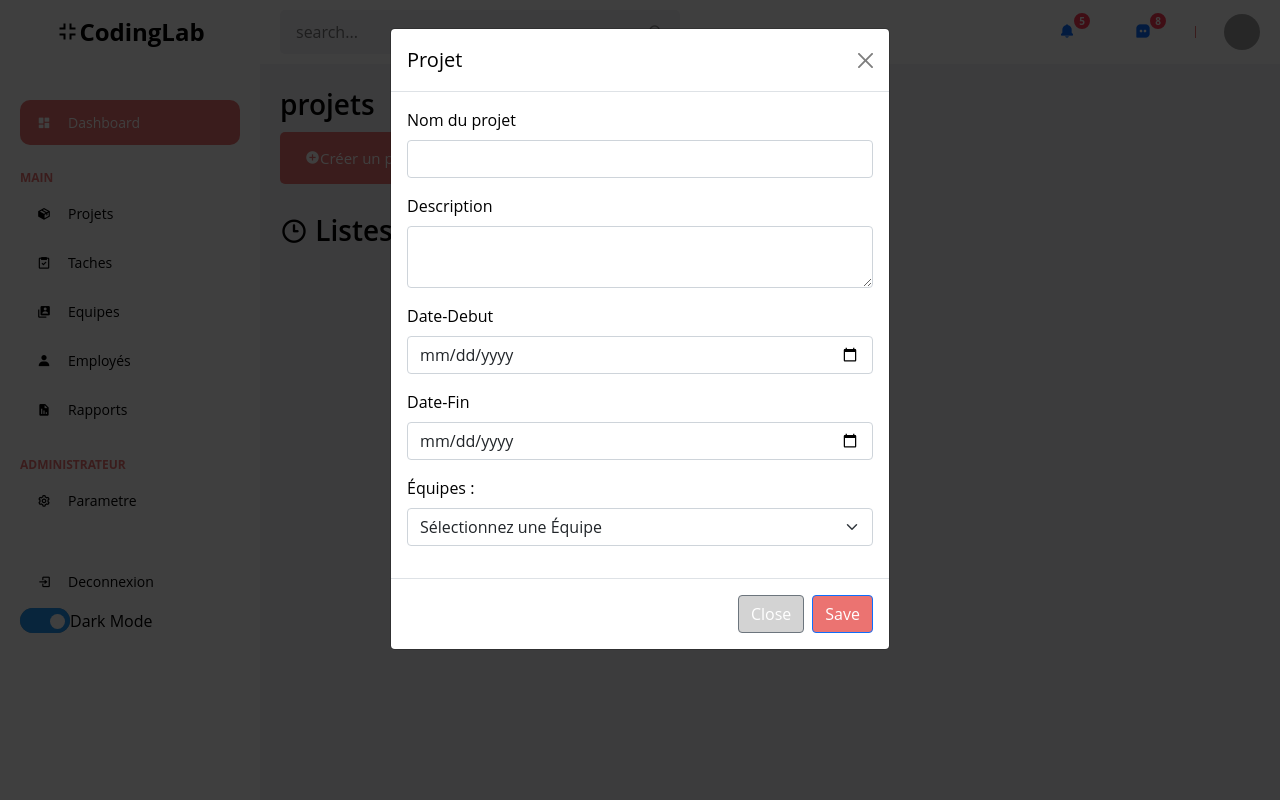
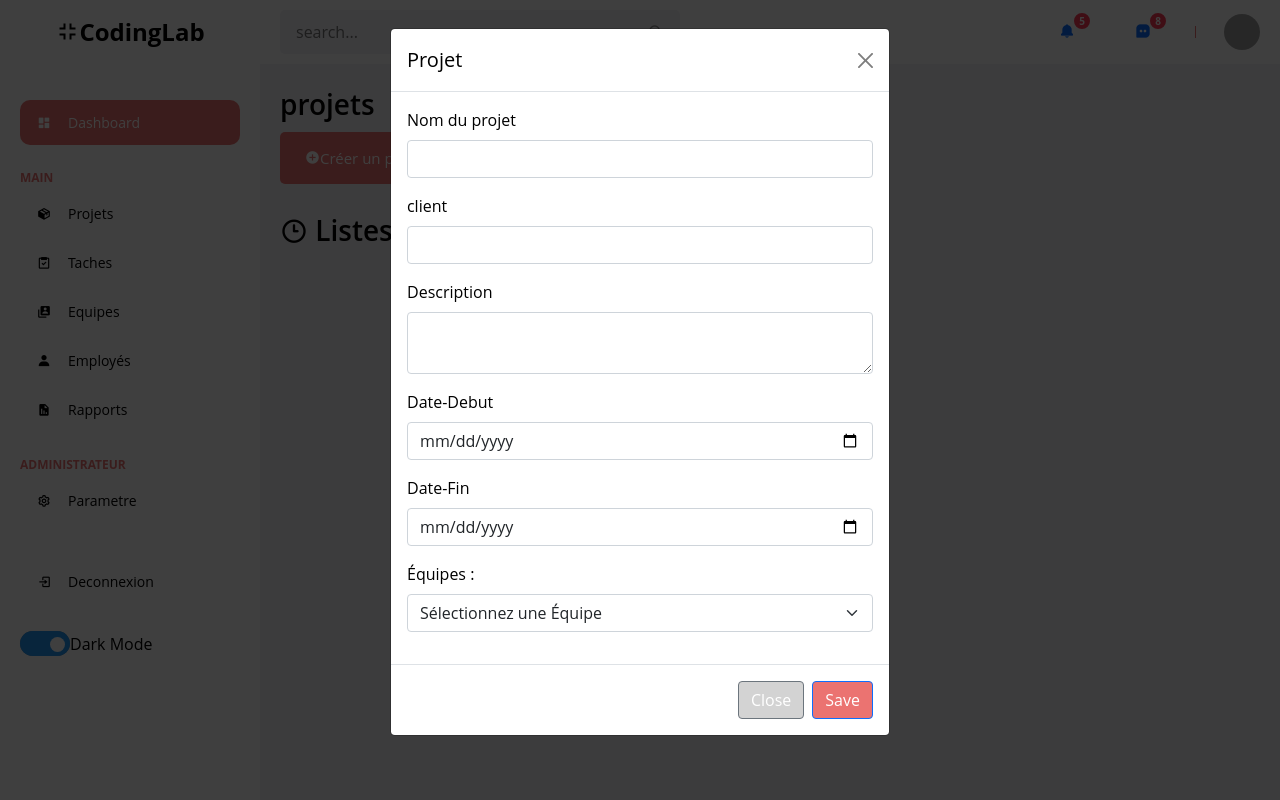
Before and after one commit to MANUELA237/ProjetTracking, a Python web app: template app/templates/projet.html in a window 1280 px wide, after a click on "Créer un projet". Run offline with Jinja, Linux system fonts and the light colour scheme; the template is opened without the code that fills it, so the values that code supplies are empty; some libraries are stand-ins or nearby versions; grey boxes are pictures that could not be loaded.

Commit message:
recuperation des infos a la base de données pour afficher a l ecran

```diff
--- a/app/models.py
+++ b/app/models.py
@@ -18,6 +18,7 @@ class Projet(db.Model):
     date_debut = db.Column(db.String(200), nullable=False)
     date_fin = db.Column(db.String(200), nullable=False)
     equipe = db.Column(db.String(200), nullable=False)
+    client = db.Column(db.String(200), nullable=False)
 
     def __repr__(self):
         return f'<Projet {self.nom}>'
--- a/app/static/css/dashboard.css
+++ b/app/static/css/dashboard.css
@@ -102,6 +102,9 @@ li{
   border-radius: 10px;
   margin: 4px 0;
  }
+ #sidebar .logout-mode li .active{
+ margin-bottom:27px;
+ }
  #sidebar .logout-mode{
   margin: 36px 0;
   padding: 0 20px;
@@ -129,8 +132,8 @@ li{
  #sidebar .side-menu > li > a.active:hover {
   background: #eb7371;
   color: var(--light)
+ }
 
- }
 #sidebar .divider {
   margin-top: 24px;
   font-size: 12px;
--- a/app/templates/includes/sidebar.html
+++ b/app/templates/includes/sidebar.html
@@ -24,7 +24,7 @@
         </li> -->
     </ul>
     <ul class="logout-mode">
-        <li><a class="active" href="{{ url_for('main.logout') }}">
+        <li><a class="active"  href="{{ url_for('main.logout') }}">
             <i class='bx bx-log-in'></i>
             <span class="link-name">Deconnexion</span>
         </a></li>
--- a/app/templates/projet.html
+++ b/app/templates/projet.html
@@ -37,12 +37,12 @@
             {% for projet in projets %}
                 <div class="project">
                 <h3>Projet 1: {{ projet.nom }}</h3>
-                 <p><strong>Client:</strong> VICTOR</p>
+                 <p><strong>Client:</strong> {{ projet.client }}</p>
                 <p><strong>Date de Début:</strong> {{ projet.date_debut }}</p>
                 <p><strong>Date de Fin:</strong> {{ projet.date_fin }}</p>
                 <p><strong>Statut:</strong> Terminé</p>
                 <div class="footer_m">
-                    <p><strong>Réalisé par:</strong> {{ projet.equipes }}</p>
+                    <p><strong>Réalisé par:</strong> {{ projet.equipe }}</p>
                     <button onclick="location.href='#avancement'">Voir plus</button>
                 </div>
 
@@ -67,6 +67,13 @@
                                 <label class="form-label" for="exampleInputEmail1">Nom du projet</label>
                                 <input aria-describedby="emailHelp" class="form-control" id="exampleInputEmail1"
                                        name="nom"
+                                       type="text">
+                            </div>
+
+                            <div class="mb-3">
+                                <label class="form-label" for="exampleInputEmail1">client</label>
+                                <input aria-describedby="emailHelp" class="form-control" id="examplInputEmail1"
+                                       name="client"
                                        type="text">
                             </div>
 
--- a/app/templates/rapports.html
+++ b/app/templates/rapports.html
@@ -37,7 +37,7 @@
             <div class="project">
 
                 <h3>Projet 1: {{ rapport.nom }}</h3>
-                <p><strong>Client:</strong> VICTOR</p>
+                <p><strong>Client:</strong> {{ rapport.client }}</p>
                 <p><strong>Date de Début:</strong>{{ rapport.date_debut }} </p>
                 <p><strong>Date de Fin:</strong>{{ rapport.date_fin }} </p>
                 <p><strong>Statut:</strong> Terminé</p>
```
Also changed, not shown: app/routes.py (+12 -3 lines), app/templates/equipes.html (+12 -6 lines).
